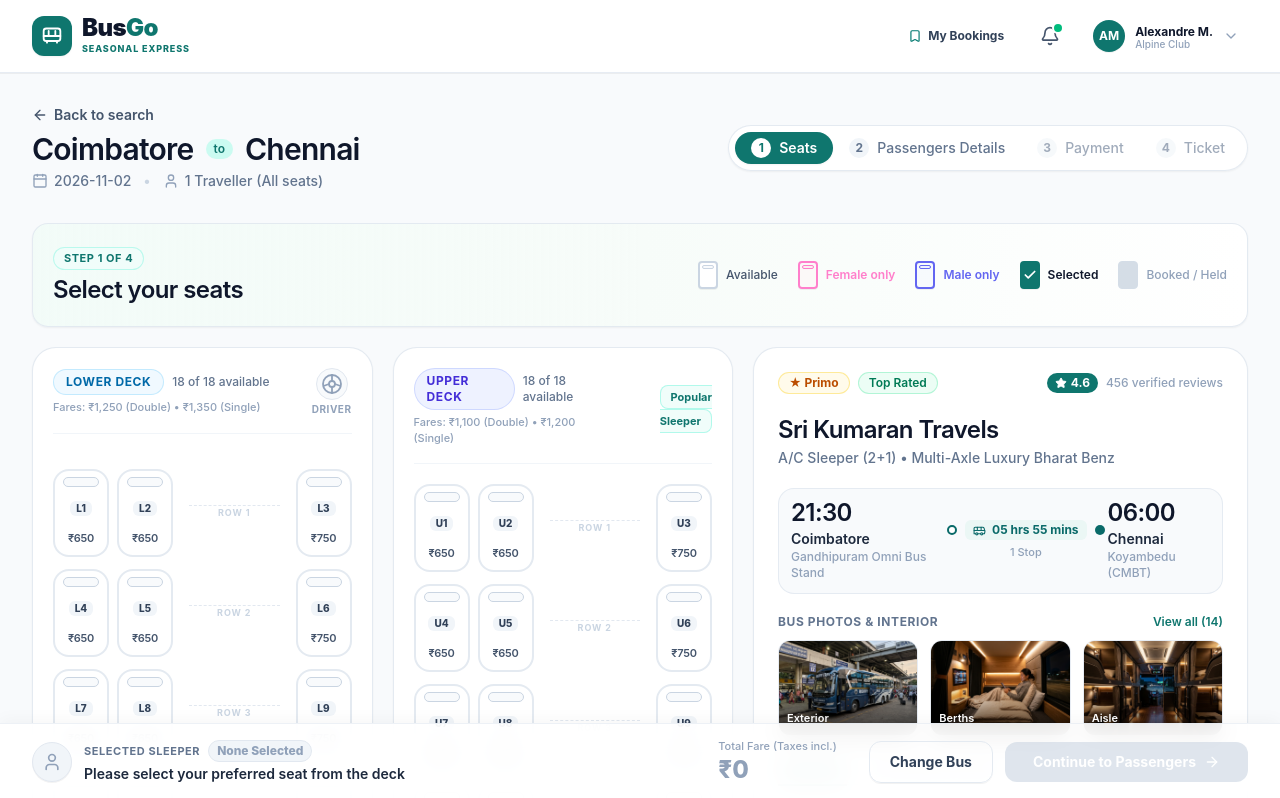
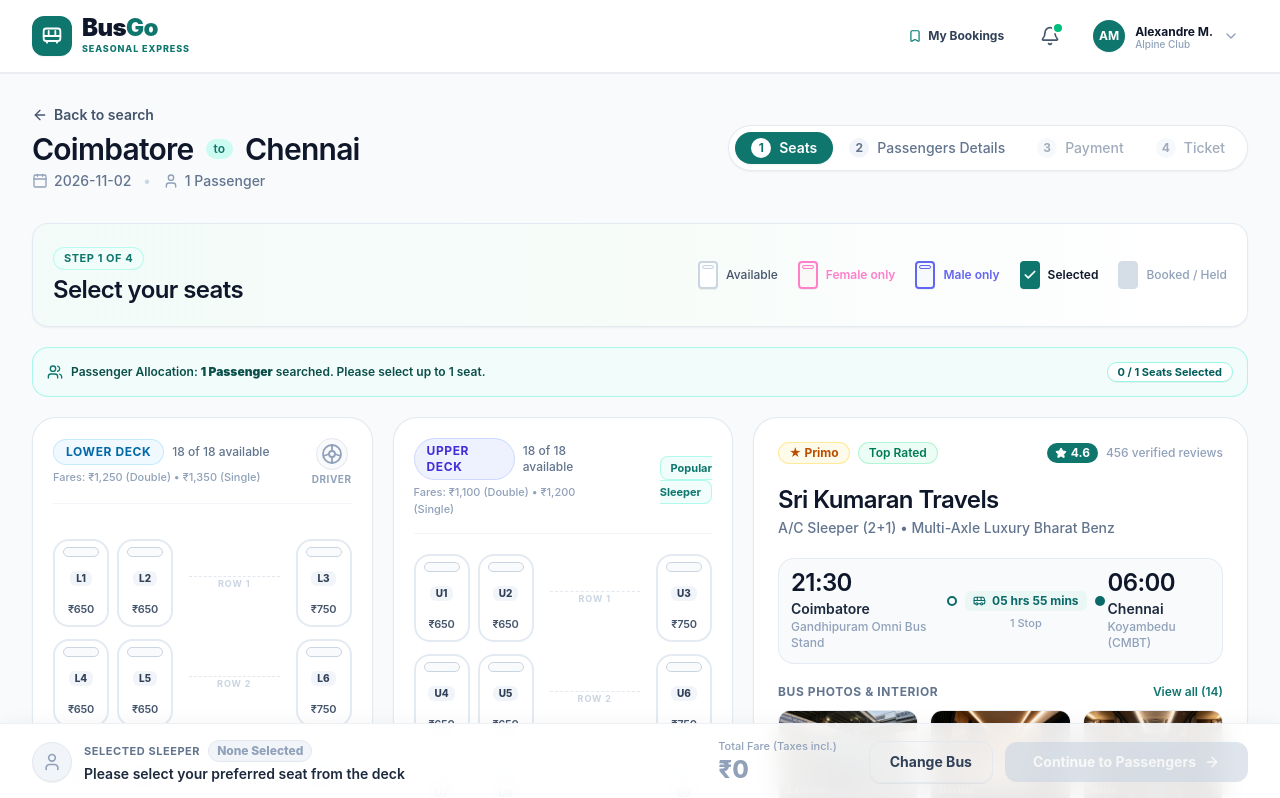
Before and after one commit to DevByNishanth/sece-bus-tickets, a React (Vite) app: page /booking in a window 1280 px wide. Shown: the top 798 px of the page. Built offline with nearby package versions, Linux system fonts and the light colour scheme.

Commit message:
developed hte passenger count in teh bus search pages

```diff
--- a/src/App.jsx
+++ b/src/App.jsx
@@ -149,7 +149,7 @@ function App() {
           <Route path="/vendor/calendar" element={<CalendarDashboard />} />
           <Route path="/vendor/bookings" element={<BookingsDashboard />} />
 
-          <Route path="/" element={<BusListing />} />
+          {/* <Route path="/" element={<BusListing />} /> */}
       <Route path="/buses" element={<BusListing />} />
       <Route path="/ticket-booking" element={<TicketBooking />} />
       <Route path="/booking" element={<TicketBooking />} />
--- a/src/pages/User/BusListing.jsx
+++ b/src/pages/User/BusListing.jsx
@@ -29,7 +29,8 @@ export default function BusListing() {
   const [searchParams, setSearchParams] = useState({
     from: 'Chennai',
     to: 'Coimbatore',
-    date: getTodayDateStr()
+    date: getTodayDateStr(),
+    passengers: 1
   });
 
   const handleRetry = useCallback(() => {
@@ -51,8 +52,10 @@ export default function BusListing() {
       try {
         const result = await fetchBusesSearch({
           source: searchParams.from,
+          origin: searchParams.from,
           destination: searchParams.to,
-          journeyDate: searchParams.date
+          journeyDate: searchParams.date,
+          passengers: searchParams.passengers !== undefined ? searchParams.passengers : 1
         });
 
         if (isSubscribed) {
@@ -85,13 +88,14 @@ export default function BusListing() {
     return () => {
       isSubscribed = false;
     };
-  }, [searchParams.from, searchParams.to, searchParams.date, retryTrigger]);
+  }, [searchParams.from, searchParams.to, searchParams.date, searchParams.passengers, retryTrigger]);
 
   const handleSearch = (searchData) => {
     setSearchParams((prev) => ({
       ...prev,
       ...searchData,
-      date: searchData.rawDate || searchData.date || prev.date
+      date: searchData.rawDate || searchData.date || prev.date,
+      passengers: searchData.passengers !== undefined ? searchData.passengers : prev.passengers || 1
     }));
     setIsMobileSearchOpen(false);
   };
@@ -305,6 +309,7 @@ export default function BusListing() {
             initialFrom={searchParams.from}
             initialTo={searchParams.to}
             initialDate={searchParams.date}
+            initialPassengers={searchParams.passengers || 1}
             onSearch={handleSearch}
             onBack={() => console.log('Back to search clicked')}
             showBack={false}
@@ -402,6 +407,7 @@ export default function BusListing() {
               initialFrom={searchParams.from}
               initialTo={searchParams.to}
               initialDate={searchParams.date}
+              initialPassengers={searchParams.passengers || 1}
               onSearch={handleSearch}
               onBack={() => setIsMobileSearchOpen(false)}
               showBack={false}
--- a/src/pages/User/FromToSearch.jsx
+++ b/src/pages/User/FromToSearch.jsx
@@ -1,4 +1,4 @@
-import React, { useState, useEffect, useRef,useMemo } from 'react';
+import React, { useState, useEffect, useRef, useMemo } from 'react';
 import {
   ArrowLeft,
   MapPin,
@@ -7,7 +7,8 @@ import {
   Loader2,
   X,
   Sparkles,
-  AlertCircle
+  AlertCircle,
+  Users
 } from 'lucide-react';
 import CustomDatePicker from '../../components/Custom/CustomDatePicker';
 
@@ -152,6 +153,7 @@ export default function FromToSearch({
   initialFrom = 'Chennai (Koyambedu)',
   initialTo = 'Coimbatore (Gandhipuram)',
   initialDate = null,
+  initialPassengers = 1,
   onSearch,
   onBack,
   showBack = true
@@ -162,6 +164,11 @@ export default function FromToSearch({
   const [date, setDate] = useState(() => {
     if (initialDate && initialDate >= todayStr) return initialDate;
     return todayStr;
+  });
+  const [passengers, setPassengers] = useState(() => {
+    if (typeof initialPassengers === 'number') return initialPassengers;
+    const p = parseInt(initialPassengers, 10);
+    return !isNaN(p) && p >= 0 ? p : 1;
   });
   const [swapRotation, setSwapRotation] = useState(0);
 
@@ -192,6 +199,13 @@ export default function FromToSearch({
   useEffect(() => {
     if (initialDate) setDate(initialDate);
   }, [initialDate]);
+
+  useEffect(() => {
+    if (initialPassengers !== undefined && initialPassengers !== null) {
+      const p = typeof initialPassengers === 'number' ? initialPassengers : parseInt(initialPassengers, 10);
+      if (!isNaN(p)) setPassengers(p);
+    }
+  }, [initialPassengers]);
 
   // Handle outside click to close dropdowns
   useEffect(() => {
@@ -290,8 +304,16 @@ export default function FromToSearch({
   const handleSearch = () => {
     setIsFromOpen(false);
     setIsToOpen(false);
+    const passCount = passengers === '' || isNaN(parseInt(passengers, 10)) ? 1 : Math.max(0, parseInt(passengers, 10));
     if (onSearch) {
-      onSearch({ from, to, date: formatDisplayDate(date), rawDate: date });
+      onSearch({
+        from,
+        to,
+        date: formatDisplayDate(date),
+        rawDate: date,
+        passengers: passCount,
+        passengersCount: passCount
+      });
     }
   };
 
@@ -598,7 +620,7 @@ export default function FromToSearch({
         </div>
 
         {/* DATE Field with Custom Date Picker */}
-        <div className="flex-1">
+        <div className="flex-1 min-w-[150px]">
           <CustomDatePicker
             date={date}
             onChange={(newDateStr) => {
@@ -610,6 +632,33 @@ export default function FromToSearch({
             label="DATE OF JOURNEY"
             align="right"
           />
+        </div>
+
+        {/* PASSENGERS Field */}
+        <div className="w-full lg:w-auto lg:min-w-[150px]">
+          <div className="flex items-center gap-3 px-3 lg:px-4 border rounded-2xl py-2.5 bg-[#f8fafc]/70 hover:border-gray-200 focus-within:border-[#0F766E] focus-within:ring-2 focus-within:ring-[#0F766E]/15 focus-within:bg-white transition-all border-gray-100">
+            <div className="w-8 h-8 rounded-lg bg-[#F0FBFA] flex items-center justify-center shrink-0">
+              <Users className="text-[#0F766E] w-4 h-4" />
+            </div>
+
+            <div className="flex flex-col min-w-0 flex-1">
+              <span className="text-[10px] font-semibold text-[#8C9BAA] uppercase select-none leading-none tracking-wider">
+                PASSENGERS
+              </span>
+              <input
+                type="number"
+                min="0"
+                max="10"
+                value={passengers}
+                onChange={(e) => {
+                  const val = e.target.value;
+                  setPassengers(val === '' ? '' : parseInt(val, 10));
+                }}
+                placeholder="1"
+                className="w-full bg-transparent text-[14px] font-semibold text-[#111827] focus:outline-none border-none p-0 tracking-tight mt-0.5"
+              />
+            </div>
+          </div>
         </div>
 
         {/* Search / Modify Search Button */}
--- a/src/pages/User/TicketBooking.jsx
+++ b/src/pages/User/TicketBooking.jsx
@@ -1,6 +1,6 @@
-import React, { useState, useEffect } from 'react';
+import React, { useState, useEffect, useRef, useMemo } from 'react';
 import { useLocation, useNavigate } from 'react-router-dom';
-import { Clock, CheckCircle2, AlertCircle, X } from 'lucide-react';
+import { Clock, CheckCircle2, AlertCircle, X, Users } from 'lucide-react';
 import BookingNavbar from '../../components/User/BookingNavbar';
 import BookingProcess from '../../components/User/BookingProcess';
 import SeatStatusDisplay from '../../components/User/SeatStatusDisplay';
@@ -59,8 +59,21 @@ export default function TicketBooking() {
     from: 'Coimbatore',
     to: 'Chennai',
     date: getTodayDateStr(),
-    passengers: '1 Traveller (All seats)'
+    passengers: 1
   };
+
+  const maxPassengerCount = useMemo(() => {
+    const rawVal = searchParams?.passengers !== undefined ? searchParams.passengers : searchParams?.passengersCount;
+    if (typeof rawVal === 'number' && rawVal > 0) return rawVal;
+    if (typeof rawVal === 'string') {
+      const match = rawVal.match(/\d+/);
+      if (match) {
+        const parsed = parseInt(match[0], 10);
+        if (parsed > 0) return parsed;
+      }
+    }
+    return 6;
+  }, [searchParams?.passengers, searchParams?.passengersCount]);
 
   // All berths for fare lookup
   const allBerths = [
@@ -147,9 +160,11 @@ export default function TicketBooking() {
     };
   });
 
-  // Ensure contactState receives user profile once available
+  // Ensure contactState receives user profile once on initial mount if empty (does not overwrite user edits)
+  const hasInitializedContactRef = useRef(false);
   useEffect(() => {
-    if (!contactState.email && !contactState.phone) {
+    if (!hasInitializedContactRef.current && !contactState.email && !contactState.phone) {
+      hasInitializedContactRef.current = true;
       const profile = getUserProfile();
       if (profile?.email || profile?.phone) {
         setContactState({
@@ -159,26 +174,6 @@ export default function TicketBooking() {
       }
     }
   }, []);
-
-  // Pre-fill passenger 1 from profile when passenger state is populated but name is empty
-  useEffect(() => {
-    if (passengersState.length > 0 && !passengersState[0]?.name) {
-      const profile = getUserProfile();
-      if (profile?.name) {
-        setPassengersState((prev) => {
-          if (prev.length === 0 || prev[0]?.name) return prev;
-          const updated = [...prev];
-          updated[0] = {
-            ...updated[0],
-            name: updated[0].name || profile.name || '',
-            age: updated[0].age || profile.age || '',
-            gender: updated[0].restrictedGender || updated[0].gender || profile.gender || 'male'
-          };
-          return updated;
-        });
-      }
-    }
-  }, [passengersState]);
 
   // Persist heldSeats to sessionStorage
   useEffect(() => {
@@ -379,6 +374,14 @@ export default function TicketBooking() {
       return;
     }
 
+    // Validation: Enforce maximum seat selection based on searched passenger count
+    if (!selectedSeats.includes(seatId) && selectedSeats.length >= maxPassengerCount) {
+      showToast(
+        `The passenger count was ${maxPassengerCount}. You can only select up to ${maxPassengerCount} seat${maxPassengerCount > 1 ? 's' : ''} regarding that.`
+      );
+      return;
+    }
+
     setHoldError(null);
     setSelectedSeats((prev) => {
       let updated;
@@ -389,14 +392,15 @@ export default function TicketBooking() {
       }
 
       // Sync passengers array with selected seats:
-      // Passenger 1 is automatically prefilled from user profile, but remains fully editable
+      // Preserves any details already entered by the user
       setPassengersState((prevPassengers) => {
         const profile = getUserProfile();
         return updated.map((id, idx) => {
-          const existing = prevPassengers.find((p) => p.seatId === id);
+          const existing = prevPassengers.find((p) => p.seatId === id) || prevPassengers[idx];
           if (existing) {
             return {
               ...existing,
+              seatId: id,
               restrictedGender: requiredGender || existing.restrictedGender || null
             };
           }
@@ -528,7 +532,11 @@ export default function TicketBooking() {
           from={searchParams.from || 'Coimbatore'}
           to={searchParams.to || 'Chennai'}
           date={searchParams.date || getTodayDateStr()}
-          passengers={searchParams.passengers || `${selectedSeats.length || 1} Traveller(s)`}
+          passengers={
+            typeof searchParams.passengers === 'number'
+              ? `${searchParams.passengers} Passenger${searchParams.passengers > 1 ? 's' : ''}`
+              : searchParams.passengers || `${maxPassengerCount} Passenger(s)`
+          }
           currentStep={currentStep}
           onStepChange={(step) => {
             if (step === 1) {
@@ -545,6 +553,23 @@ export default function TicketBooking() {
           <div className="space-y-4 sm:space-y-5">
             {/* Step 1 Header & Seat Status Legend */}
             <SeatStatusDisplay />
+
+            {/* Passenger Count Guidance Banner */}
+            <div className="flex flex-wrap items-center justify-between gap-2 p-3.5 bg-teal-50/70 border border-teal-200/80 rounded-2xl text-xs">
+              <div className="flex items-center gap-2 text-teal-900 font-semibold">
+                <Users className="w-4 h-4 text-[#0F766E] shrink-0" />
+                <span>
+                  Passenger Allocation: <strong>{maxPassengerCount} Passenger{maxPassengerCount > 1 ? 's' : ''}</strong> searched. Please select up to {maxPassengerCount} seat{maxPassengerCount > 1 ? 's' : ''}.
+                </span>
+              </div>
+              <span className={`font-bold px-2.5 py-0.5 rounded-full text-[11px] shadow-2xs border ${
+                selectedSeats.length === maxPassengerCount
+                  ? 'bg-emerald-100 text-emerald-800 border-emerald-300'
+                  : 'bg-white text-teal-800 border-teal-200'
+              }`}>
+                {selectedSeats.length} / {maxPassengerCount} Seats Selected
+              </span>
+            </div>
 
             {/* Grid Layout: Left Decks (Lower + Upper) & Right Bus Details */}
             <div className="grid grid-cols-1 lg:grid-cols-12 gap-5 items-start">
```
Also changed, not shown: src/components/User/PassengerDetails.jsx (+13 -5 lines), src/services/busService.js (+11 -6 lines), 1 other file (tests, documents, lock files or other folders).
